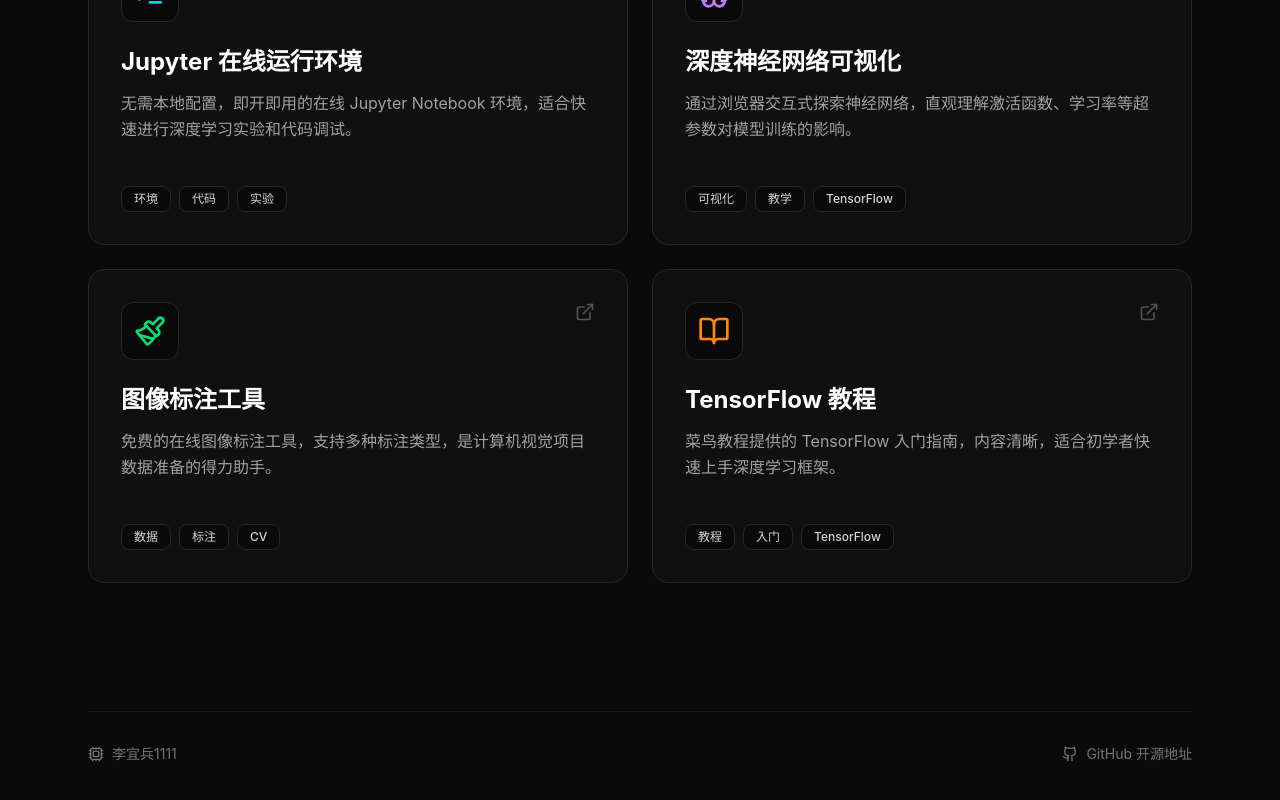
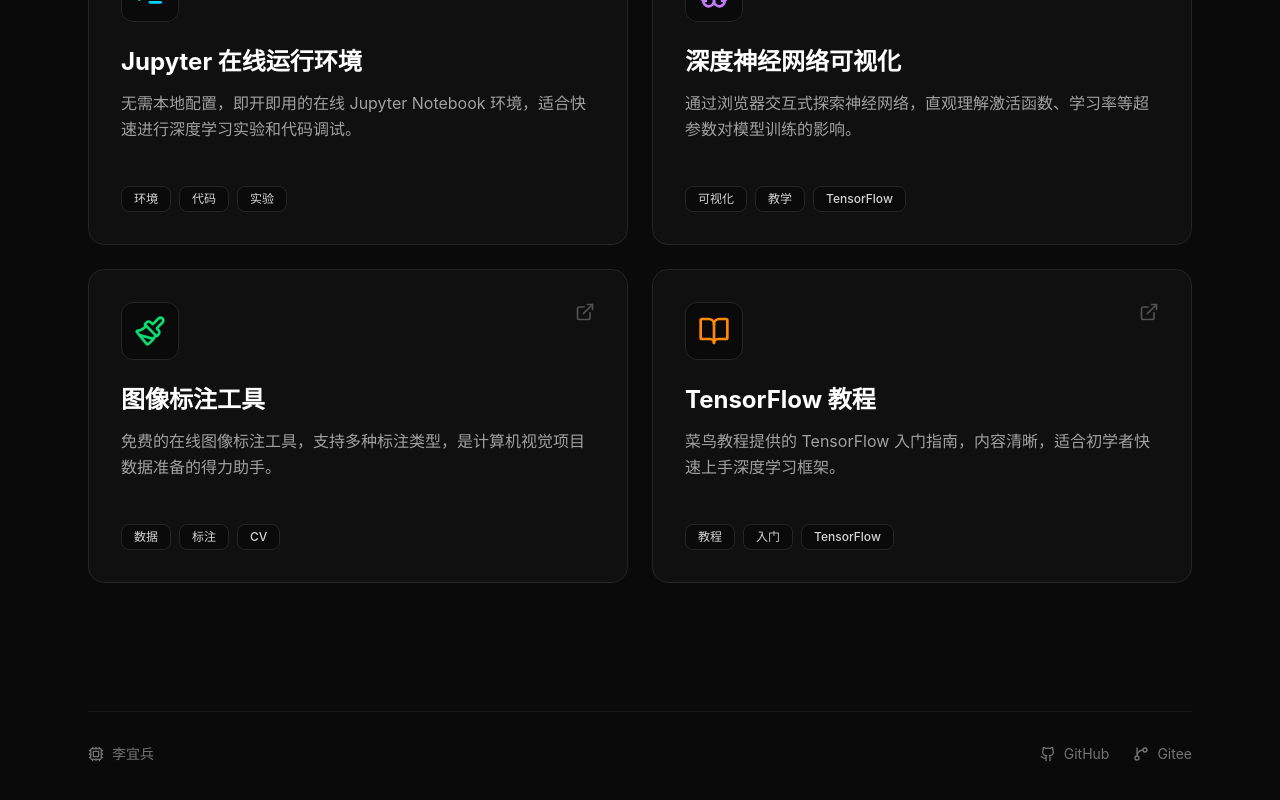
Before and after one commit to ybli-code/deep-learning, a React (Vite) app: page / in a window 1280 px wide. Shown: the part 1260-2060 px from the top of the page. Built offline with nearby package versions, Linux system fonts and the light colour scheme.

Commit message:
feat: 添加Gitee开源地址链接

```diff
--- a/src/App.tsx
+++ b/src/App.tsx
@@ -1,6 +1,6 @@
 import React, { useEffect, useState } from 'react';
 import { BrowserRouter, Routes, Route, Link } from 'react-router-dom';
-import { Terminal, Brain, ExternalLink, Sparkles, Cpu, Paintbrush, BookOpen, Github, FileText, Loader2 } from 'lucide-react';
+import { Terminal, Brain, ExternalLink, Sparkles, Cpu, Paintbrush, BookOpen, Github, FileText, Loader2, GitBranch } from 'lucide-react';
 import Docs from './Docs';
 
 interface Resource {
@@ -174,8 +174,9 @@ function HomePage() {
         <footer className="mt-32 pt-8 border-t border-neutral-800/50 flex flex-col md:flex-row justify-between items-center gap-4 text-neutral-500 text-sm">
           <div className="flex items-center gap-2">
             <Cpu className="w-4 h-4" />
-            <span>李宜兵1111</span>
+            <span>李宜兵</span>
           </div>
+          <div className="flex items-center gap-6">
             <a
               href="https://github.com/ybli-code/deep-learning"
               target="_blank"
@@ -183,8 +184,18 @@ function HomePage() {
               className="flex items-center gap-2 hover:text-white transition-colors"
             >
               <Github className="w-4 h-4" />
-            <span>GitHub 开源地址</span>
+              <span>GitHub</span>
             </a>
+            <a
+              href="https://gitee.com/ybli_code/deep-learning"
+              target="_blank"
+              rel="noopener noreferrer"
+              className="flex items-center gap-2 hover:text-white transition-colors"
+            >
+              <GitBranch className="w-4 h-4" />
+              <span>Gitee</span>
+            </a>
+          </div>
         </footer>
       </main>
     </div>
```
Lines whose indentation alone changed are shown as unchanged.
